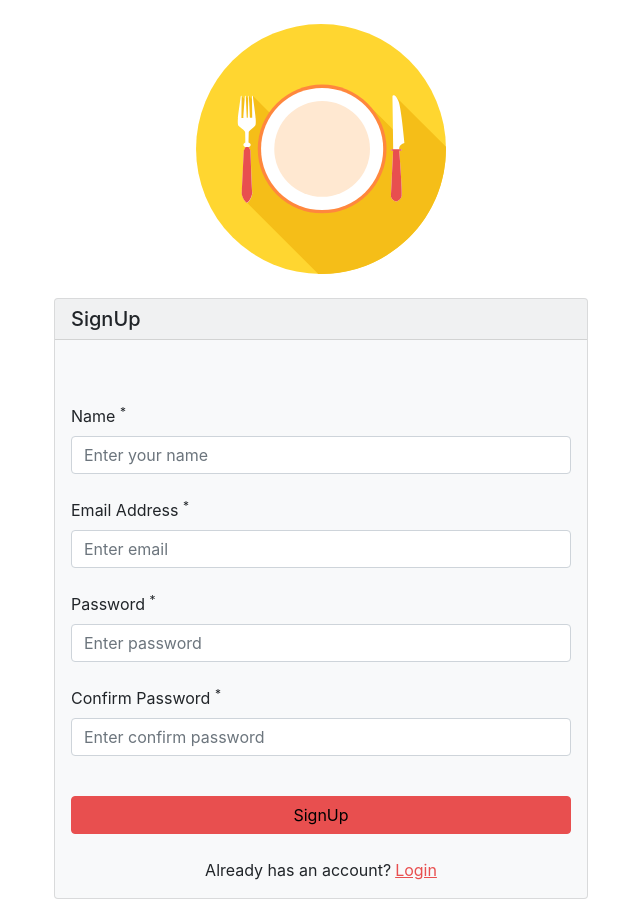
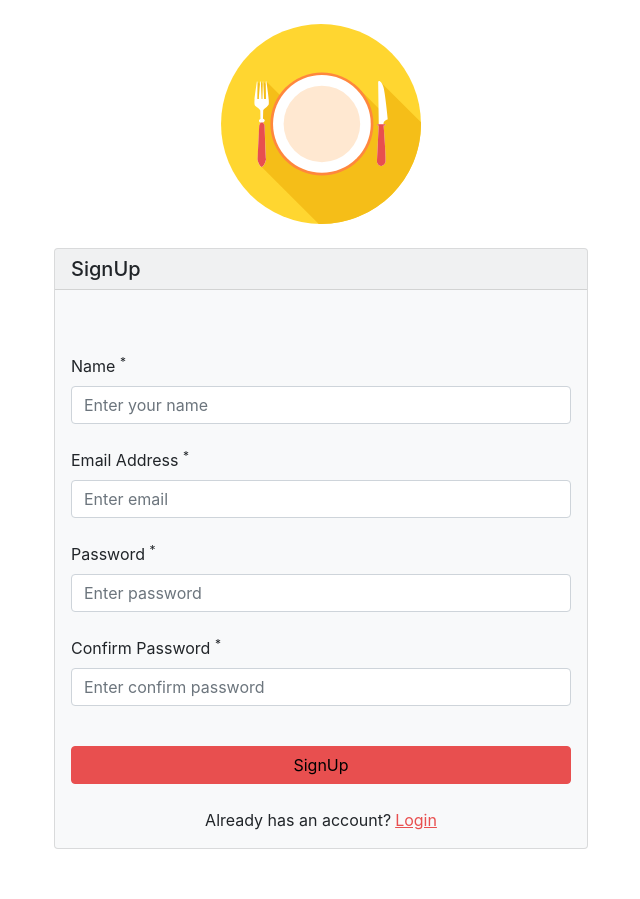
Before and after one commit to muhammad-othman/restaurant-reservations-management-system, a React (Create React App) app in the folder client/: page /signup in a window 1280 px wide. Shown: the whole page, without its empty margins (319-959 px from the left). Built offline with nearby package versions, Linux system fonts and the light colour scheme.

Commit message:
decrease the logo size in auth pages

```diff
--- a/client/src/pages/auth-pages/CreateRestaurantPage.tsx
+++ b/client/src/pages/auth-pages/CreateRestaurantPage.tsx
@@ -38,7 +38,7 @@ const CreateRestaurantPage = () => {
     <Container >
       <Row className="justify-content-center auth-form-container ">
         <Row className="justify-content-center m-4">
-          <Image src="./logo.svg" style={{ maxHeight: '250px' }} />
+          <Image src="./logo.svg" style={{ maxHeight: '200px' }} />
         </Row>
         <Col xs="10" md="8" lg="6">
           <Card bg={'light'} >
--- a/client/src/pages/auth-pages/LoginPage.tsx
+++ b/client/src/pages/auth-pages/LoginPage.tsx
@@ -45,7 +45,7 @@ const LoginPage = () => {
 
       <Row className="justify-content-center auth-form-container ">
         <Row className="justify-content-center m-4">
-          <Image src="./logo.svg" style={{ maxHeight: '250px' }} />
+          <Image src="./logo.svg" style={{ maxHeight: '200px' }} />
         </Row>
         <Col xs="10" md="8" lg="6">
           <Card bg={'light'} >
--- a/client/src/pages/auth-pages/SignupPage.tsx
+++ b/client/src/pages/auth-pages/SignupPage.tsx
@@ -54,7 +54,7 @@ const SignUpPage = () => {
 
         <Col xs="10" md="8" lg="6">
           <Row xs="10" className="justify-content-center m-4">
-            <Image src="./logo.svg" style={{ maxHeight: '250px' }} />
+            <Image src="./logo.svg" style={{ maxHeight: '200px' }} />
           </Row>
           <Card bg={'light'} >
             <Card.Header as="h5">SignUp</Card.Header>
--- a/client/src/pages/auth-pages/auth.scss
+++ b/client/src/pages/auth-pages/auth.scss
@@ -64,5 +64,6 @@
 
 .auth-form-container {
   min-height: 80vh;
+  margin-bottom: 5vh;
   align-content: center;
 }
```
